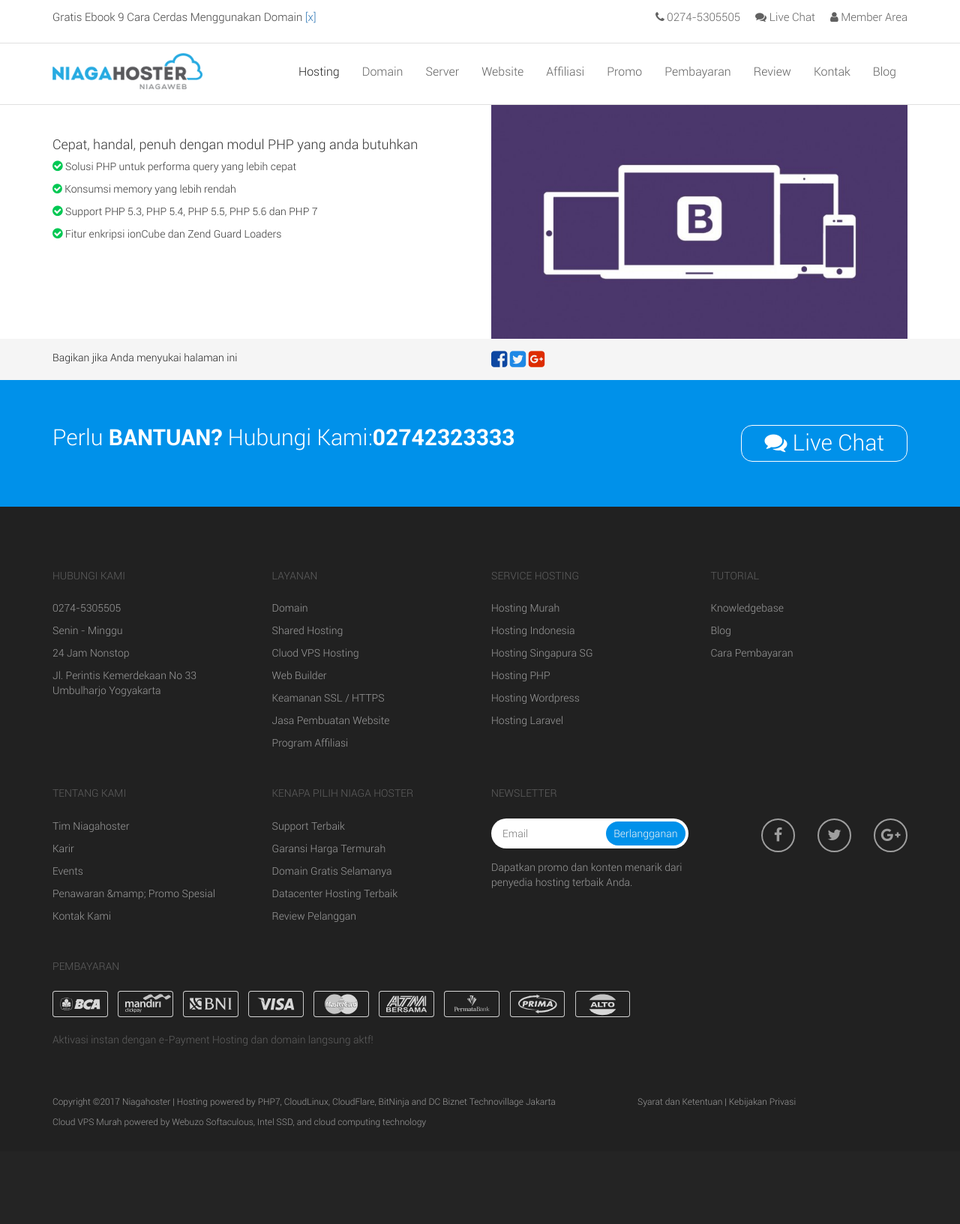
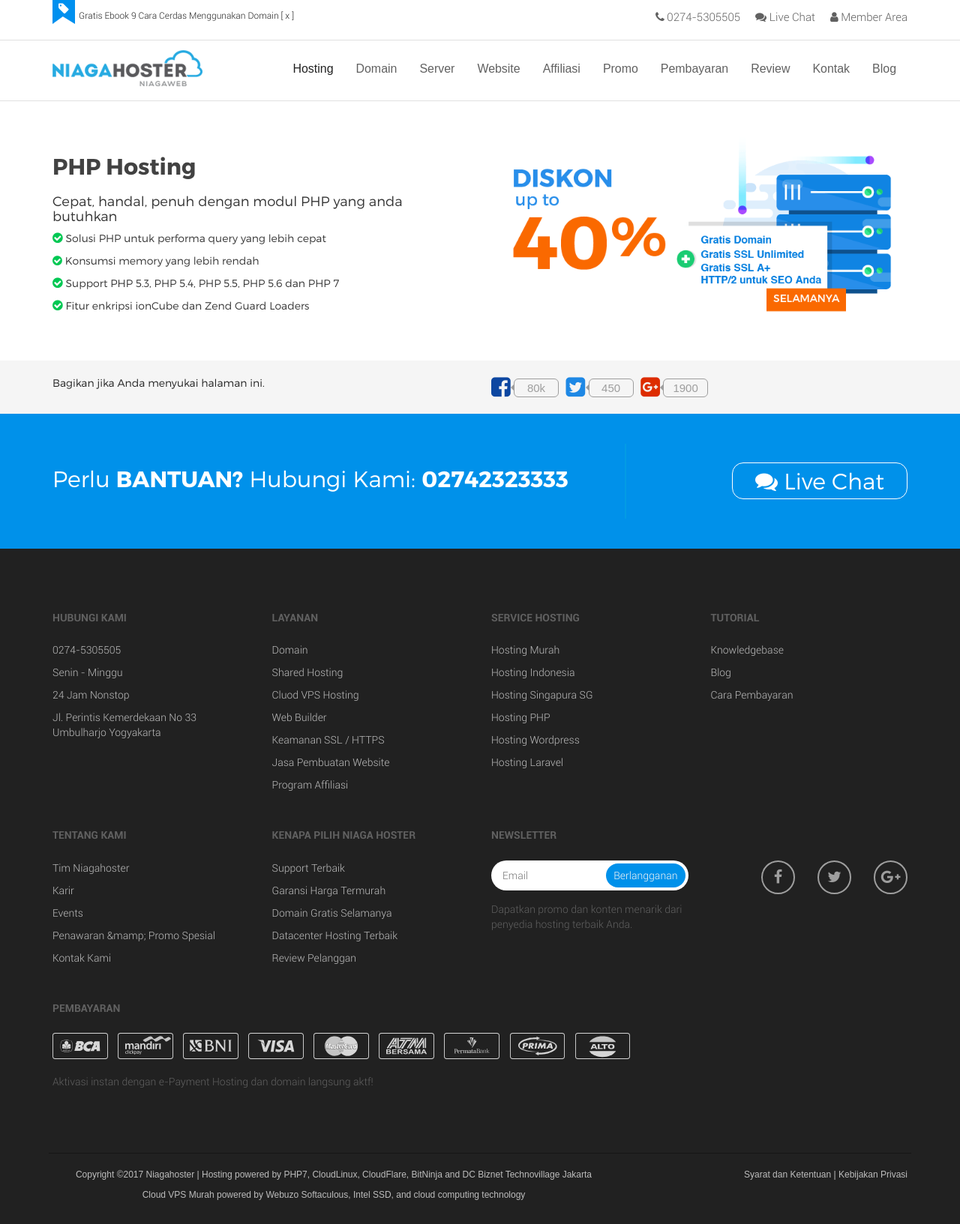
Before and after one commit to kudubisa/additional-test, a PHP site: page /templates/layout.html in a window 1280 px wide. Shown: the whole page at 75% size. Before the commit the page ends 1504 px from the top, so only its background shows below. Run offline with PHP 8.4, Linux system fonts and the light colour scheme; some libraries are stand-ins or nearby versions.

Commit message:
update progress

```diff
--- a/assets/css/style.css
+++ b/assets/css/style.css
@@ -29,12 +29,24 @@
 @font-face {
     font-family: Roboto;
     src: url(../fonts/roboto/Roboto-Light.ttf);
-    font-weight: light;
+    font-weight: lighter;
 }
 
 @font-face {
     font-family: Montserrat;
-    src: url(../fonts/roboto/Montserrat-Regular.otf);
+    src: url(../fonts/montserrat/Montserrat-Regular.otf);
+}
+
+@font-face {
+    font-family: Montserrat;
+    src: url(../fonts/montserrat/Montserrat-Bold.otf);
+    font-weight: bold;
+}
+
+@font-face {
+    font-family: Montserrat;
+    src: url(../fonts/montserrat/Montserrat-Light.otf);
+    font-weight: lighter;
 }
 
 body{
@@ -52,6 +64,7 @@ body{
     color: #424242;
     padding: 1% 0;
     font-size: 1.2em;
+    font-family: sans-serif;
     border: 0;
     border-bottom: 1px solid #E0E0E0;
 }
@@ -77,32 +90,43 @@ body{
     color: #fff;
 }
 
-.navbar-inverse .navbar-nav li a{
+.navbar .navbar-nav li a{
     color: #616161;
     font-size: 0.95em;
 }
 
-.navbar-inverse .navbar-nav li a:hover{
+.navbar .navbar-nav li a:hover{
     color: #212121;
 }
 
+.navbar .navbar-nav li a:hover, .navbar .navbar-nav li a:focus{
+    background: none;
+}
 
-
-.navbar-inverse .navbar-nav .active a,
-.navbar-inverse .navbar-nav .active a:focus,
-.navbar-inverse .navbar-nav .active a:hover,
-.navbar-inverse .navbar-nav .active a:visited{
+.navbar .navbar-nav .active a,
+.navbar .navbar-nav .active a:focus,
+.navbar .navbar-nav .active a:hover,
+.navbar .navbar-nav .active a:visited{
     color: #212121;
     background: #fff;
 }
 
 #top-nav{
     font-size: 15px;
+    font-family: Roboto;
+    position: relative;
 }
 
 #top-nav p{
     float: left;
+    font-size: 12px;
+    margin-left: 35px;
 }
+
+#top-nav p a{
+    color: #212121;
+}
+
 
 #top-nav ul{
     float: right;
@@ -123,37 +147,106 @@ body{
     padding-right: 0px;
 }
 
+#top-nav ul li:hover a{
+    color: #9e9e9e;
+}
+
 #top-nav ul li a{
     color: #616161;
+    text-decoration: none;
+}
+
+#ribbon{
+    position: absolute;
+    top: 0px;
+}
+
+#banner{
+    padding-top: 40px;
+    padding-bottom: 40px;
+    font-family: Montserrat;
+}
+
+#banner h2{
+    font-weight: bold;
+}
+
+#banner h4, p{
+    font-weight: lighter;
 }
 
 .share-social{
     margin:0;
-    padding:0;
+    padding: 20px 0px;
     background-color: #f5f5f5;
+    vertical-align: center;
+    font-family: Montserrat;
 }
 
-.share-social .container .col-md-6 p,
-.share-social .container .col-md-6 a{
-    margin:0;
-    padding: 15px 0px;
-    vertical-align: center;
+.share-social p,
+.share-social a{
+   margin: 0;
+   padding: 0;
+   display: inline-block;
+   vertical-align: center;
 }
 
-.share-social .container .col-md-6 a{
-    font-size: 25px;
+.share-social a{
+    font-size: 30px;
     text-decoration: none;
+    position: relative;
+    margin-right: 70px;
+}
+
+.share-social .tooltiptext{
+    position: absolute;
+    display: inline-block;
+    background-color: #f5f5f5;
+    top: 4px;
+    left: 30px;
+    color: #9e9e9e;
+    height: 25px;
+    width: 60px;
+    font-size: 15px;
+    text-align: center;
+    padding: 4px 0;
+    border: 1px solid #9e9e9e;
+    border-radius: 6px;
+    font-family: sans-serif;
+
+}
+
+.share-social .tooltiptext::after{
+    content: "";
+    position: absolute;
+    top: 50%;
+    right: 100%;
+    margin-top: -5px;
+    border-width: 5px;
+    border-style: solid;
+    border-color: transparent #9e9e9e transparent transparent;
 }
 
 .bantuan{
     background-color: #0091EA;
-    padding: 60px 0px;
+    padding: 40px 0px;
+    font-family: Montserrat;
+}
+
+#heading-bantuan{
+    height: 100px;
+    border-right: 2px solid #039BE5;
 }
 
 #heading-bantuan h1,h2,h3{
     margin:0;
-    padding: 0;
+    padding: 10px 0px;
     color:#fff;
+    margin-top: 20px;
+}
+
+#bantuan-chat{
+    height: 100px;
 }
 
 #bantuan-chat a{
@@ -164,13 +257,19 @@ body{
     padding: 2px 30px;
     border-radius: 15px;
     text-decoration: none;
+    margin-top: 25px;
+}
+
+#bantuan-chat a:hover{
+    color: #0091EA;
+    background-color: #fff;
 }
 
 
 /*section4*/
 .section4{
     background-color: #212121;
-    color: #9e9e9e;
+    color: #bdbdbd;
     padding-top: 40px;
 
 }
@@ -182,6 +281,7 @@ body{
 h5{
     margin-bottom: 25px;
     color: #616161;
+    font-weight: bold;
 }
 
 .my-list{
@@ -200,7 +300,7 @@ h5{
 
 .my-list li a{
     text-decoration: none;
-    color: #9e9e9e;
+    color: #bdbdbd;
 }
 
 .my-list li a:hover{
@@ -283,12 +387,25 @@ h5{
 /*end of payment*/
 
 #footer{
+    font-family: sans-serif;
     font-size: 12px;
-    color: #9e9e9e;
     padding-bottom: 20px;
 }
 
+#footer #syarat p{
+    float: right;
+}
+
 /*end of section4*/
+
+
+.hr-black{
+    border: 0;
+    height: 1px;
+    background: #151515;
+    margin-right: 10px;
+    margin-left: 10px;
+}
 
 @media(max-width:768px){
 
--- a/composer.json
+++ b/composer.json
@@ -10,6 +10,6 @@
     ],
     "require": {
         "slim/slim": "^2.6.3",
-        "twig/twig": "2.4.4"
+        "twig/twig": "1.35.0"
     }
 }
--- a/templates/layout.html
+++ b/templates/layout.html
@@ -14,7 +14,8 @@
 
     <nav id="top-nav" class="navbar">
         <div class="container">
-            <p>Gratis Ebook 9 Cara Cerdas Menggunakan Domain <a href="#">[x]</a></p>
+            <img id="ribbon" src="assets/images/ribbon.png">
+            <p><a href="#">Gratis Ebook 9 Cara Cerdas Menggunakan Domain</a> <a style="text-decoration: none;" href="#">[ x ]</a></p>
             <ul>
                 <li><a href="#"><span class="fa fa-phone"></span> 0274-5305505</a></li>
                 <li><a href="#"><span class="fa fa-comments"></span> Live Chat</a></li>
@@ -23,7 +24,7 @@
         </div>
     </nav>
 
-    <nav class="navbar navbar-inverse">
+    <nav class="navbar">
         <div class="container">
             <div class="navbar-header">
                 <a class="btn-bar navbar-toggle" data-toggle="collapse" data-target="#MyNavbar">
@@ -49,10 +50,10 @@
             </div>
         </div>
     </nav>
-    <div class="container">
+    <div class="container" id="banner">
         <div class="row">
             <div class="col-md-6">
-                <h2>PHP Hosting</h2>
+                <h2 style="color: #424242;">PHP Hosting</h2>
                 <h4>Cepat, handal, penuh dengan modul PHP yang anda butuhkan</h4>
                 <p><i style="color: #00C853; font-size: 16px;" class="fa fa-check-circle" aria-hidden="true"></i> Solusi PHP untuk performa query yang lebih cepat</p>
                 <p><i style="color: #00C853; font-size: 15px;" class="fa fa-check-circle" aria-hidden="true"></i> Konsumsi memory yang lebih rendah</p>
@@ -60,7 +61,7 @@
                 <p><i style="color: #00C853; font-size: 16px;" class="fa fa-check-circle" aria-hidden="true"></i> Fitur enkripsi ionCube dan Zend Guard Loaders</p>
             </div>
             <div class="col-md-6">
-                <img src="assets/img/bootstrap2.jpg" class="img-responsive">
+                <img src="assets/images/banner.png" class="img-responsive">
             </div>
         </div>
     </div>
@@ -68,14 +69,12 @@
         <div class="container">
             <div class="row">
                 <div class="col-md-6">
-                    <p style="color:#212121;">Bagikan jika Anda menyukai halaman ini</p>
+                    <p style="color:#212121;">Bagikan jika Anda menyukai halaman ini.</p>
                 </div>
                 <div class="col-md-6">
-                    <a href="#" style="color:#0D47A1" class="fa fa-facebook-square"></a>
-                    <a href="#" style="color: #1E88E5
-                    " class="fa fa-twitter-square"></a>
-                    <a href="#" style="color: #DD2C00
-                    " class="fa fa-google-plus-square"></a>
+                    <a href="#" style="color: #0D47A1" class="fa fa-facebook-square"><span class="tooltiptext">80k</span></a>
+                    <a href="#" style="color: #1E88E5" class="fa fa-twitter-square"><span class="tooltiptext">450</span></a>
+                    <a href="#" style="color: #DD2C00" class="fa fa-google-plus-square"><span class="tooltiptext">1900</span></a>
                 </div>
             </div>
         </div>
@@ -85,7 +84,7 @@
         <div class="container">
             <div class="row">
                 <div id="heading-bantuan" class="col-md-8">
-                    <h2 >Perlu <strong>BANTUAN?</strong> Hubungi Kami:<strong>02742323333</strong></h2>
+                    <h2 >Perlu <strong>BANTUAN?</strong> Hubungi Kami: <strong>02742323333</strong></h2>
                 </div>
                 <div id="bantuan-chat" class="col-md-4">
                     <a href="#">
@@ -166,7 +165,7 @@
                         <input type="text" placeholder="Email">
                         <button>Berlangganan</button>
                     </div>
-                    <p>Dapatkan promo dan konten menarik dari penyedia hosting terbaik Anda.</p>
+                    <p style="font-weight: lighter; color: #616161;">Dapatkan promo dan konten menarik dari penyedia hosting terbaik Anda.</p>
                 </div>
                 <div id="social-bottom" class="col-lg-3 col-md-3 col-sm-6 col-xs-12">
                     <h5>&nbsp;</h5>
@@ -191,16 +190,17 @@
                         <img src="assets/svg/payment_method/prima.svg" class="payment img-responsive">
                         <img src="assets/svg/payment_method/alto.svg" class="payment img-responsive">
                     </a>
-                    <p style="padding: 20px 0px; color: #616161;">Aktivasi instan dengan e-Payment Hosting dan domain langsung aktf!</p>
+                    <p style="font-weight: lighter; padding: 20px 0px; color: #616161;">Aktivasi instan dengan e-Payment Hosting dan domain langsung aktf!</p>
                 </div>
             </div> <!-- end of payment method -->
 
             <div class="row" id="footer">
-                <div class="col-lg-8 col-md-8 col-sm-12 col-xs-12">
+                <hr class="hr-black">
+                <div class="col-lg-8 col-md-8 col-sm-12 col-xs-12 text-center">
                     <p>Copyright &copy;2017 Niagahoster | Hosting powered by PHP7, CloudLinux, CloudFlare, BitNinja and DC Biznet Technovillage Jakarta</p>
                     <p>Cloud VPS Murah powered by  Webuzo Softaculous, Intel SSD, and cloud computing technology</p>
                 </div>
-                <div class="col-lg-4 col-md-4 col-sm-12 col-xs-12">
+                <div id="syarat" class="col-lg-4 col-md-4 col-sm-12 col-xs-12">
                     <p>Syarat dan Ketentuan | Kebijakan Privasi</p>
                 </div>
             </div> <!-- end of payment method -->
```
Also changed, not shown: other parts of assets/css/style.css (+30 -8 lines), assets/images/banner.png (added), assets/images/ribbon.png (added), 1 other file.
